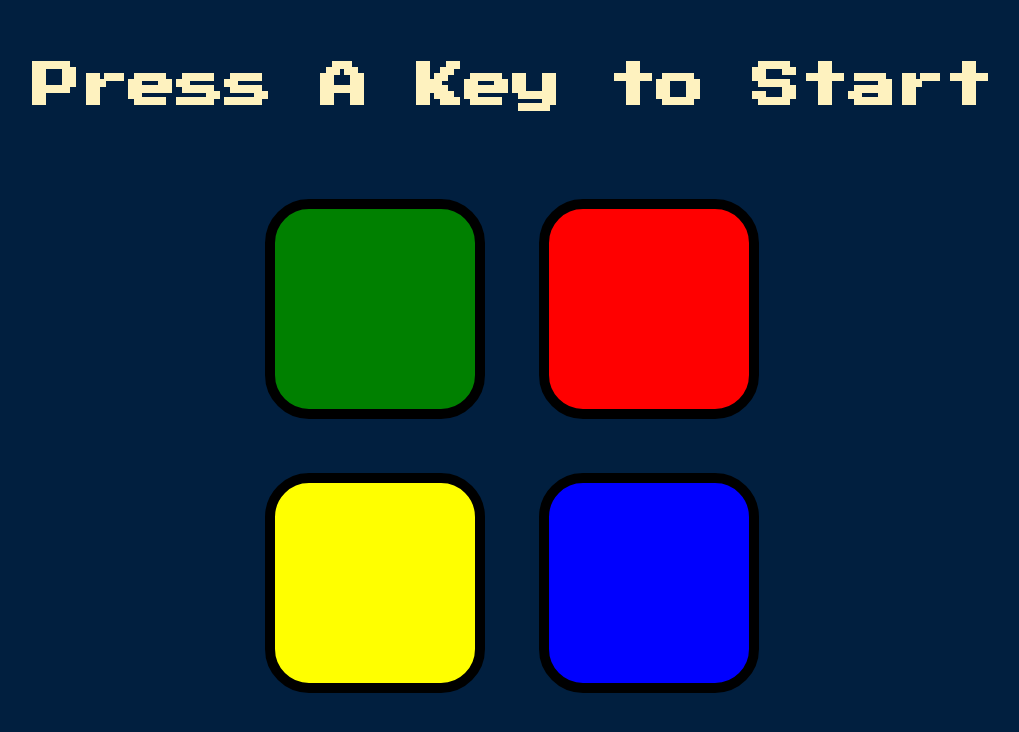
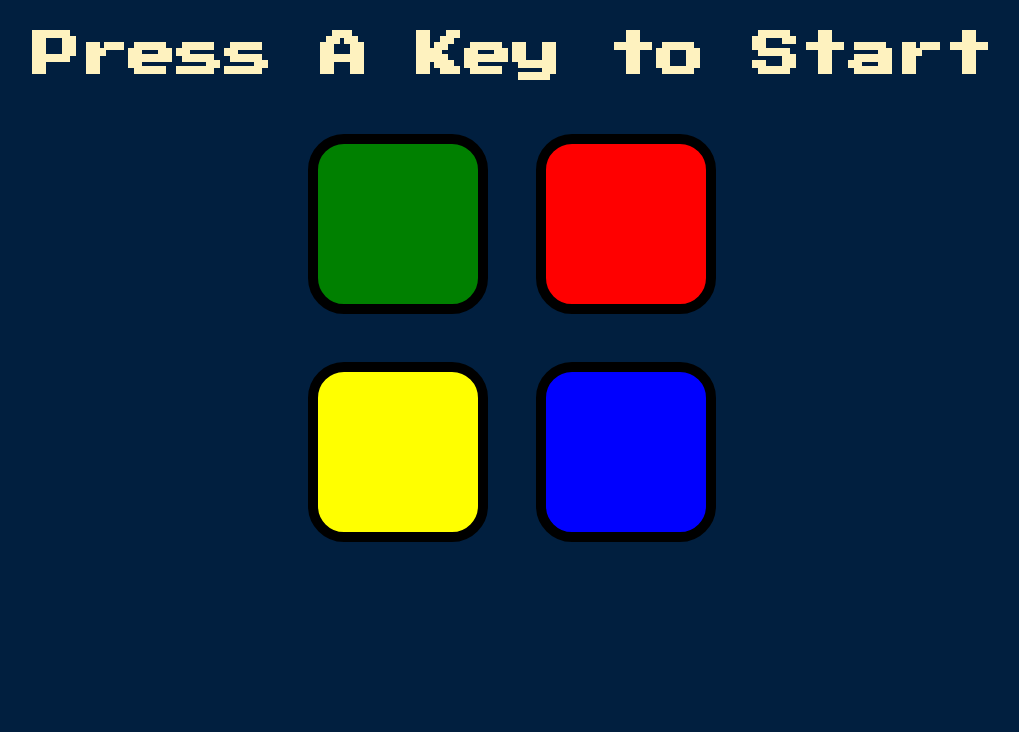
Before and after one commit to priyanshsh001/simon-game, a plain HTML site: page index.html in a window 1280 px wide. Shown: the whole page, without its empty margins (128-1147 px from the left). Drawn offline with nearby package versions, Linux system fonts and the light colour scheme.

Commit message:
Update styles.css

```diff
--- a/styles.css
+++ b/styles.css
@@ -1,12 +1,14 @@
 body {
   text-align: center;
   background-color: #011F3F;
+   margin: 0; height: 100%;
 }
 
 #level-title {
   font-family: 'Press Start 2P', cursive;
   font-size: 3rem;
-  margin:  5%;
+  margin-top: 2%;
+  margin:  2.5%;
   color: #FEF2BF;
 }
 
@@ -18,10 +20,10 @@ body {
 }
 
 .btn {
-  margin: 25px;
+  margin: 22px;
   display: inline-block;
-  height: 200px;
-  width: 200px;
+  height: 10rem;
+  width: 10rem;
   border: 10px solid black;
   border-radius: 20%;
 }
```
